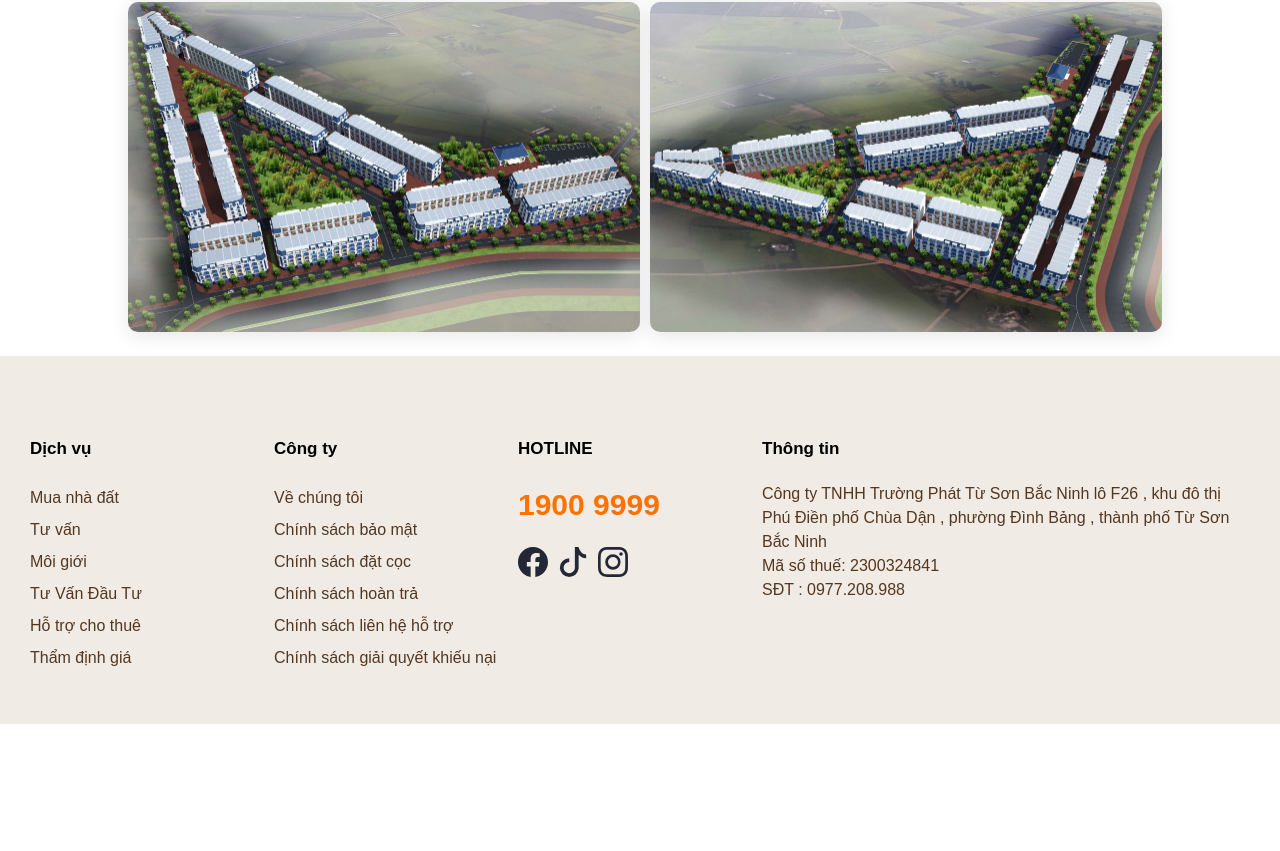
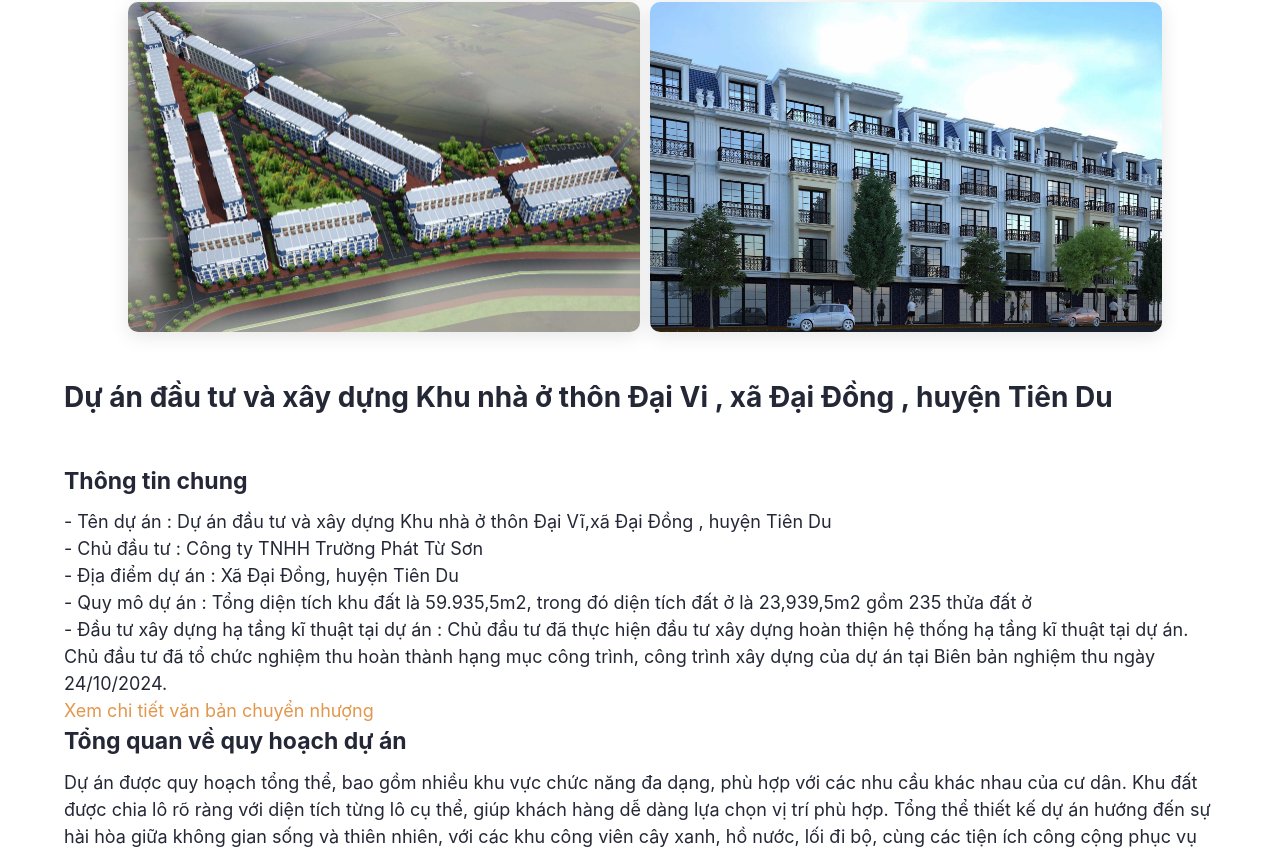
Before and after one commit to phuctranj12/BDSweb, a React (Create React App) app: page /DuAn in a window 1280 px wide. Shown: the part 956-1807 px from the top of the page. Before the commit the page ends 1680 px from the top, so only its background shows below. Built offline with nearby package versions, Linux system fonts and the light colour scheme.

Commit message:
fix DuAnIntro
fix DuAnIntro

```diff
--- a/src/components/introDuAn/DuAn.js
+++ b/src/components/introDuAn/DuAn.js
@@ -2,7 +2,7 @@ import '../../styles/duan.css';
 import chiaLo from '../assets/image/chiaLo.jpeg';
 import DuAn1 from '../assets/image/DuAn1.jpg';
 import DuAn2 from '../assets/image/DuAn2.jpg';
-
+import LK1 from '../assets/image/LK1.jpg'
 function DuAn() {
     return (
         <div className="duAn-container">
@@ -15,11 +15,59 @@ function DuAn() {
                 </div>
                 <div className="duAn-img-small-container">
                     <img src={DuAn1} alt="Slide 2" />
-                    <img src={DuAn2} alt="Slide 3" />
+                    <img src={LK1} alt="Slide 3" />
                 </div>
             </div>
             <div className='duAn-body'>
-                <div className='duAn-body-intro'></div>
+                <div className='duAn-body-intro'>
+                    <h2> Dự án đầu tư và xây dựng Khu nhà ở thôn Đại Vi , xã Đại Đồng , huyện Tiên Du</h2>
+                </div>
+                <div className='body-head'>
+                    Thông tin chung
+                </div>
+                <div className='body-content'>
+                    - Tên dự án : Dự án đầu tư và xây dựng Khu nhà ở thôn Đại Vĩ,xã Đại Đồng , huyện
+                    Tiên Du<br />
+                    - Chủ đầu tư : Công ty TNHH Trường Phát Từ Sơn<br />
+                    - Địa điểm dự án : Xã Đại Đồng, huyện Tiên Du <br />
+                    - Quy mô dự án : Tổng diện tích khu đất là 59.935,5m2, trong đó diện tích đất ở là 23,939,5m2 gồm 235
+                    thửa đất ở<br />
+                    - Đầu tư xây dựng hạ tầng kĩ thuật tại dự án : Chủ đầu tư đã
+                    thực hiện đầu tư xây dựng hoàn thiện hệ thống hạ tầng kĩ thuật tại dự án. Chủ đầu tư đã tổ chức nghiệm thu
+                    hoàn thành hạng mục công trình, công trình xây dựng của dự án tại Biên bản nghiệm thu ngày 24/10/2024.<br />
+                    <a href=''>Xem chi tiết văn bản chuyển nhượng</a>
+                    <div className='body-head'>
+                        Tổng quan về quy hoạch dự án
+                    </div>
+                    <div className='body-content'>
+                        Dự án được quy hoạch tổng thể, bao gồm nhiều khu vực chức năng đa dạng, phù hợp với các nhu cầu khác nhau của cư dân. Khu đất được chia lô rõ ràng với diện tích từng lô cụ thể, giúp khách hàng dễ dàng lựa chọn vị trí phù hợp. Tổng thể thiết kế dự án hướng đến sự hài hòa giữa không gian sống và thiên nhiên, với các khu công viên cây xanh, hồ nước, lối đi bộ, cùng các tiện ích công cộng phục vụ cư dân. Mặt bằng tổng thể cho thấy sự sắp xếp hợp lý, tạo nên một không gian sống thông thoáng, tiện nghi và hiện đại.
+                    </div>
+                    <div className='body-head'>
+                        Những điểm nổi bật của dự án
+                    </div>
+                    <div className='body-content'>
+                        - Thiết kế hiện đại và hợp lý: Với quy hoạch chi tiết từng lô đất và các khu vực tiện ích, dự án mang đến một không gian sống thoải mái và dễ chịu cho cư dân. Các lô đất có diện tích đa dạng từ 80m² đến hơn 200m², phù hợp cho nhiều mục đích sử dụng như xây dựng nhà ở gia đình hoặc biệt thự sang trọng. Thiết kế mở với không gian xanh và ánh sáng tự nhiên dồi dào tạo cảm giác thư thái, gần gũi với thiên nhiên, đáp ứng nhu cầu về một không gian sống lý tưởng.
+                        <br /><br />- Khu công viên cây xanh và cảnh quan hồ nước: Dự án dành một phần diện tích lớn cho các khu vực cây xanh, công viên và hồ nước, nhằm tạo ra một môi trường sống trong lành và gần gũi với thiên nhiên. Khu công viên trung tâm với các lối đi bộ và khu vui chơi trẻ em mang đến không gian vui chơi giải trí cho cư dân, đặc biệt là các gia đình có trẻ nhỏ. Khu vực cảnh quan hồ nước còn giúp điều hòa không khí, mang lại cảm giác mát mẻ và dễ chịu cho toàn bộ khu dân cư, tạo ra điểm nhấn độc đáo cho dự án.
+                        <br /><br />- Tiện ích nội khu đầy đủ, hiện đại: Các tiện ích trong dự án bao gồm khu vui chơi, sân thể thao, khu tập luyện, bãi đỗ xe và các khu vực sinh hoạt cộng đồng, đáp ứng nhu cầu sống cao cấp của cư dân. Đặc biệt, sự sắp xếp hợp lý của các khu vực tiện ích nội khu giúp cư dân dễ dàng tiếp cận mà không cần phải di chuyển xa, tạo nên một môi trường sống tiện nghi và thoải mái.
+                        <br /><br />- Hệ thống giao thông nội khu thông minh, dễ dàng di chuyển: Dự án được quy hoạch với các tuyến đường nội khu rộng rãi, được kết nối liên hoàn giữa các phân khu. Các tuyến đường nội khu được thiết kế đồng bộ, với lòng đường và vỉa hè thoáng đãng, giúp cư dân di chuyển dễ dàng và thuận tiện. Hơn nữa, hệ thống giao thông nội khu kết nối thuận tiện với các trục đường chính trong khu vực, giúp cư dân dễ dàng kết nối với các khu vực lân cận.
+                        <br /><br />- Hạ tầng kỹ thuật hoàn thiện và đồng bộ: Dự án đầu tư đồng bộ vào hạ tầng kỹ thuật hiện đại, bao gồm hệ thống cấp thoát nước, hệ thống điện ngầm, hệ thống an ninh và chiếu sáng công cộng, đảm bảo an toàn và tiện nghi cho cư dân. Hệ thống điện chiếu sáng được bố trí hợp lý giúp khu vực luôn an toàn và thuận tiện cho việc di chuyển vào ban đêm. Hệ thống an ninh bảo vệ 24/7 cũng giúp cư dân hoàn toàn yên tâm về an ninh khu vực.
+                        <br /><br />- Pháp lý minh bạch, quyền lợi sở hữu rõ ràng: Dự án đã hoàn tất các thủ tục pháp lý và được đấu giá quyền sử dụng đất, đảm bảo tính minh bạch và an toàn về mặt pháp lý cho các khách hàng. Mọi thủ tục liên quan đến quyền sở hữu đều được thực hiện theo đúng quy định của pháp luật, đảm bảo an tâm cho người mua.
+                    </div>
+                    <div className='body-head'>
+                        Tiềm năng phát triển và lợi ích đầu tư
+                    </div>
+                    <div className='body-content'>
+                        Khu vực xã Đại Đồng, huyện Tiên Du hiện đang trong giai đoạn phát triển mạnh mẽ về kinh tế và hạ tầng. Đây là khu vực có nhiều tiềm năng với vị trí chiến lược, kết nối giao thông thuận tiện đến các vùng lân cận và thành phố lớn. Sở hữu đất tại dự án này không chỉ mang đến cơ hội sở hữu một bất động sản giá trị mà còn là cơ hội đầu tư sinh lời cao trong tương lai. Với hạ tầng giao thông hiện đại và các tiện ích xung quanh ngày càng phát triển, giá trị bất động sản của dự án này chắc chắn sẽ tăng cao, mang lại lợi ích lâu dài cho nhà đầu tư.
+                    </div>
+                    <div className='body-head'>
+                        Môi trường sống xanh, không gian an cư lý tưởng
+                    </div>
+                    <div className='body-content'>
+                        Dự án hướng đến việc xây dựng một khu dân cư xanh, sạch, đẹp với đầy đủ tiện nghi và an ninh đảm bảo, là nơi lý tưởng để xây dựng tổ ấm. Cư dân tại đây sẽ được tận hưởng không gian sống thoáng đãng, với các khu vực công viên, hồ nước, và lối đi nội bộ phủ đầy cây xanh. Đây không chỉ là một nơi để ở mà còn là nơi thư giãn, gắn kết cộng đồng và mang lại sự hài lòng cho các gia đình.
+                        <br /><br />
+                        Dự án đầu tư xây dựng khu đất ở tại thôn Đại Vi, xã Đại Đồng, huyện Tiên Du là một lựa chọn tuyệt vời cho những ai đang tìm kiếm một môi trường sống hiện đại, đầy đủ tiện nghi và tiềm năng phát triển cao. Với quy hoạch chi tiết, hạ tầng đồng bộ, pháp lý minh bạch và các tiện ích đẳng cấp, đây chắc chắn là một điểm đến lý tưởng cho khách hàng muốn sở hữu một bất động sản có giá trị bền vững.
+                    </div>
+                </div>
             </div>
         </div>
     );
--- a/src/styles/duan.css
+++ b/src/styles/duan.css
@@ -4,6 +4,9 @@
 .duAn-header{
     margin: 50px 0 50px 0  ;
     text-align: center;
+}
+.duAn-header h1{
+    color: #e2974d;
 }
 
 .duAn-img-container{
@@ -26,3 +29,25 @@ gap : 10px;
     border-radius: 10px;
     box-shadow: 0 4px 20px rgba(0, 0, 0, 0.1);
 }
+.duAn-body{
+    margin : 0 5% 0 5% ;
+}
+.duAn-body-intro{
+    margin: 50px 0 50px 0;
+}
+.duAn-body .body-head{
+    font-weight: bold;
+    font-size: 23px;
+    margin-bottom: 10px;
+}
+.duAn-body .body-content{
+    font-size: 18px;
+    margin-bottom: 20px;
+}
+.duAn-body a{
+    color: #e2974d;
+    cursor: pointer;
+}
+.duAn-body a:hover{
+    color:#ff7200;
+}
```
